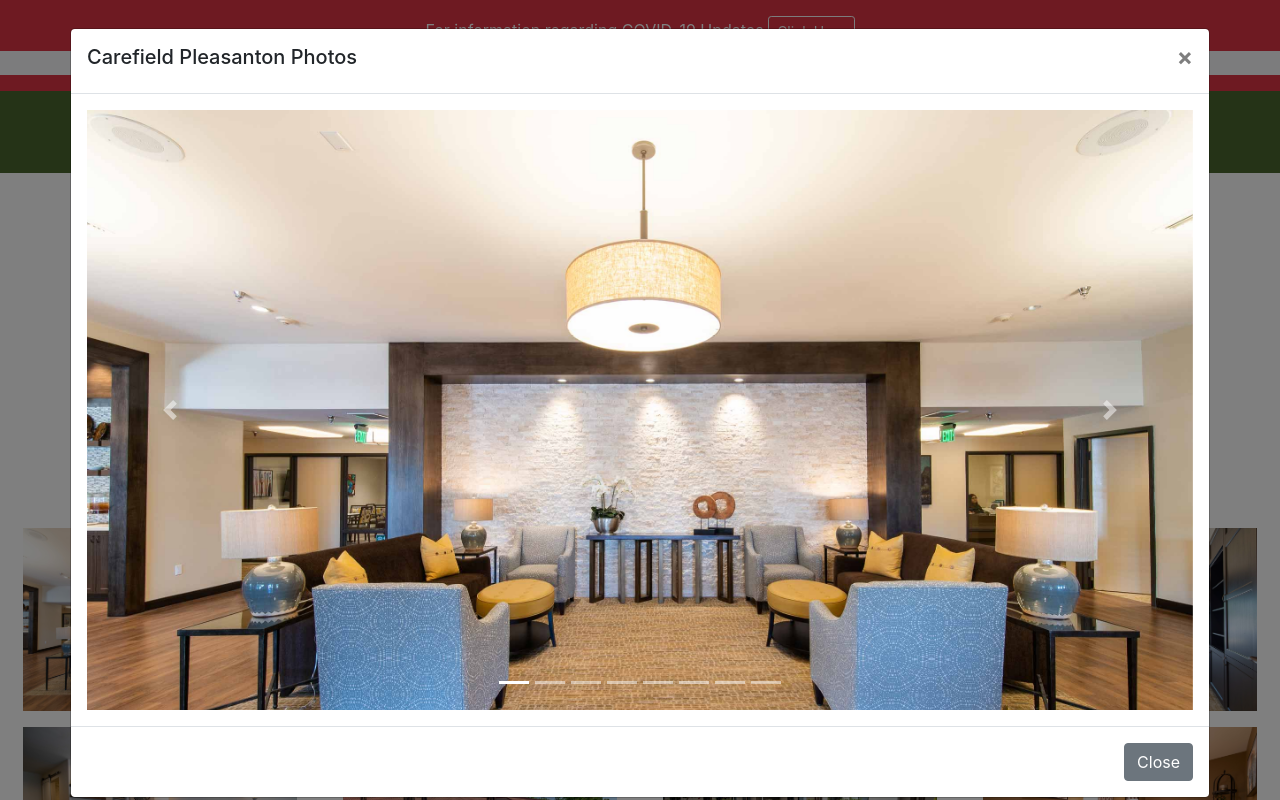
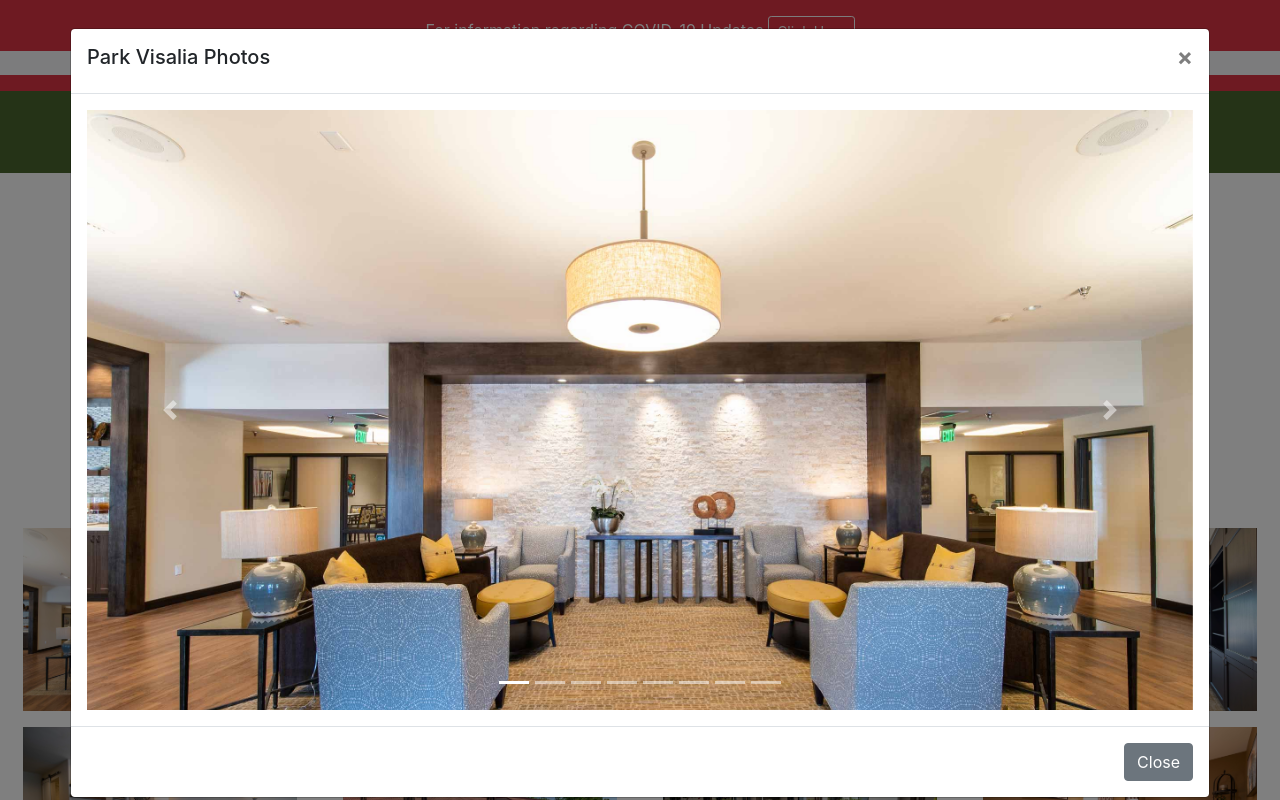
Before and after one commit to BrentWallace/park-visalia, a Node server app: page /photos in a window 1280 px wide, after a click that opens the changed part. Run offline with Node 20, Linux system fonts and the light colour scheme.

Commit message:
Fixed caption in photo gallery

```diff
--- a/templates/views/photos.hbs
+++ b/templates/views/photos.hbs
@@ -58,7 +58,7 @@
     <div class="modal-dialog modal-xl" role="document">
       <div class="modal-content">
         <div class="modal-header">
-          <p class="h5">Carefield Pleasanton Photos</p>
+          <p class="h5">Park Visalia Photos</p>
           <button type="button" class="close" data-dismiss="modal" aria-label="close"><span
               aria-hidden="true">&times;</span></button>
         </div>
```
